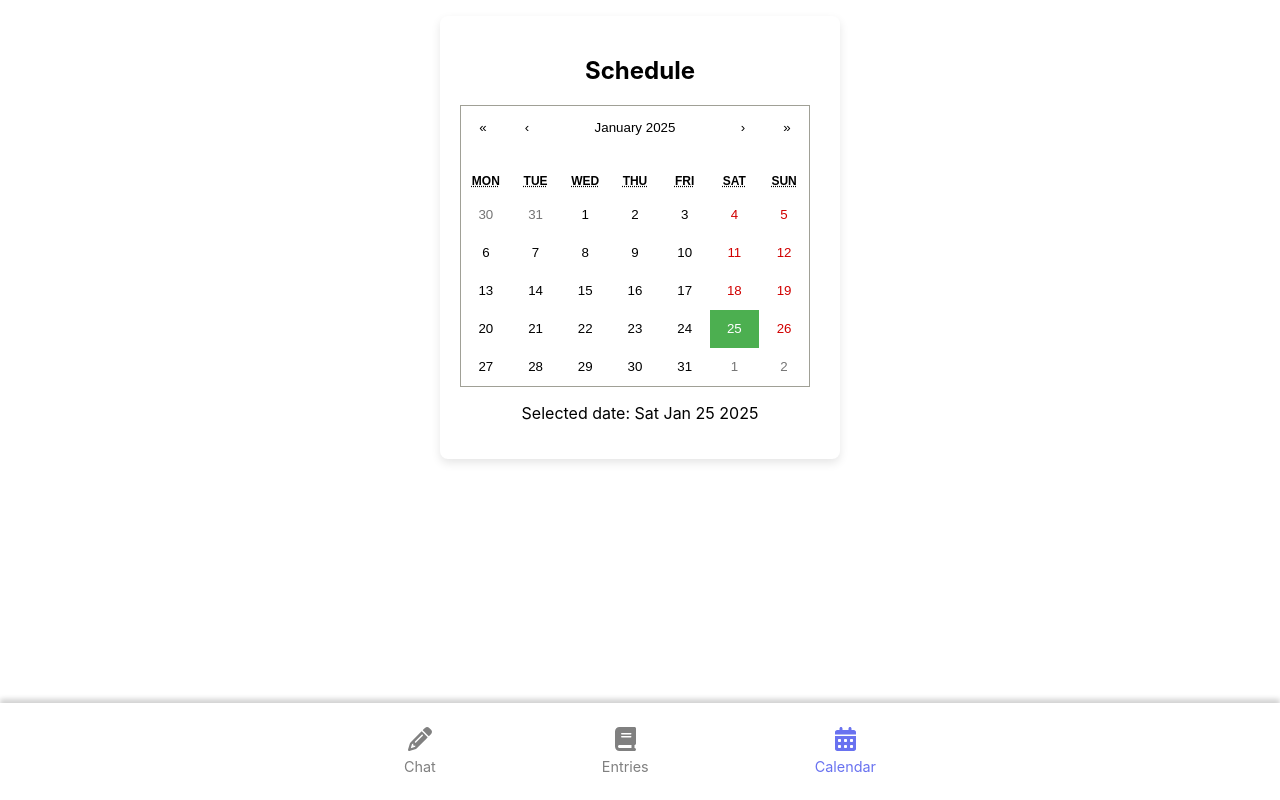
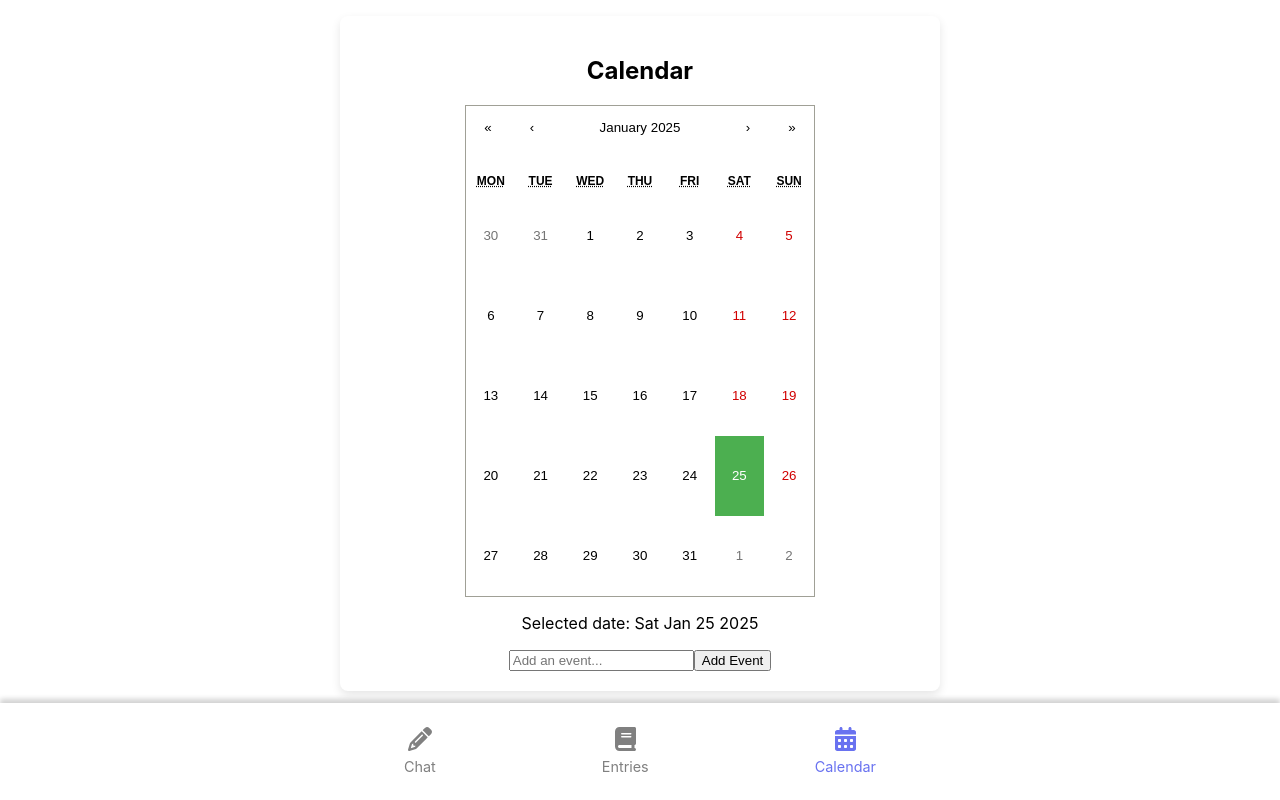
Before and after one commit to Shaquif/QHacks2025, a React (Create React App) app in the folder client/: page /calendar in a window 1280 px wide. Built offline with nearby package versions, Linux system fonts and the light colour scheme.

Commit message:
Calendar

```diff
--- a/client/src/calendar.css
+++ b/client/src/calendar.css
@@ -1,5 +1,5 @@
 .calendar-container {
-    max-width: 400px;
+    max-width: 600px;
     margin: auto;
     text-align: center;
     background: white;
@@ -10,8 +10,35 @@
   .react-calendar {
     border: none;
     font-family: Arial, sans-serif;
+    width: 1000px;
+    height: 100%;
+    margin: auto;
+
+
+
   }
   .react-calendar__tile--active {
     background: #4caf50 !important;
     color: white !important;
+
   }
+
+  .react-calendar__tile:hover {
+    background: #bebebe !important;
+    cursor: pointer;
+  }
+
+  .react-calendar__tile{
+    height: 80px;
+    width: 80px;
+  }
+
+  .react-calendar__navigation {
+    width:100%
+  }
+
+  .react-calendar__navigation__label {
+    width: 300px;
+    text-align: center;
+    display: block;
+  }
--- a/client/src/pages/Calendar.js
+++ b/client/src/pages/Calendar.js
@@ -1,16 +1,63 @@
-import React, { useState } from 'react';
+import React, { useEffect, useState } from 'react';
 import Calendar from 'react-calendar';
 import 'react-calendar/dist/Calendar.css'; // Import default styles
 import '../calendar.css'; // Import your custom styles
 
 const MyCalendar = () => {
   const [date, setDate] = useState(new Date());
+  const [events, setEvents] = useState(() =>{
+    const savedEvents = localStorage.getItem('calendarEvents');
+    return savedEvents ?JSON.parse(savedEvents) : {};
+  });
+  const [eventText, setEventText] = useState("");
+
+  useEffect(() => {
+    localStorage.setItem('calendarEvents', JSON.stringify(events));
+  }, [events]);
+
+  const formattedDate = date.toISOString().split("T")[0]; // Convert date to YYYY-MM-DD
+
+  // Add an event for the selected date
+  const handleAddEvent = () => {
+    if (eventText.trim() !== "") {
+      setEvents((prevEvents) => ({
+        ...prevEvents,
+        [formattedDate]: [...(prevEvents[formattedDate] || []), eventText]
+      }));
+      setEventText(""); // Clear input field
+    }
+  };
+
+  // Function to show events on the calendar
+  const tileContent = ({ date }) => {
+    const formattedTileDate = date.toISOString().split("T")[0];
+    return events[formattedTileDate] ? (
+      <div className="event-marker">
+        {events[formattedTileDate].map((event, index) => (
+          <div key={index} className="event">
+            {event}
+          </div>
+        ))}
+      </div>
+    ) : null;
+  };
 
   return (
     <div className="calendar-container">
-      <h2>Schedule</h2>
-      <Calendar onChange={setDate} value={date} />
+      <h2>Calendar</h2>
+      <Calendar onChange={setDate} value={date} tileContent={tileContent} />
       <p>Selected date: {date.toDateString()}</p>
+
+      {/* Event Input Section */}
+      <div className="event-input">
+        <input
+          type="text"
+          value={eventText}
+          onChange={(e) => setEventText(e.target.value)}
+          placeholder="Add an event..."
+        />
+        <button onClick={handleAddEvent}>Add Event</button>
+      </div>
     </div>
   );
 };
```
